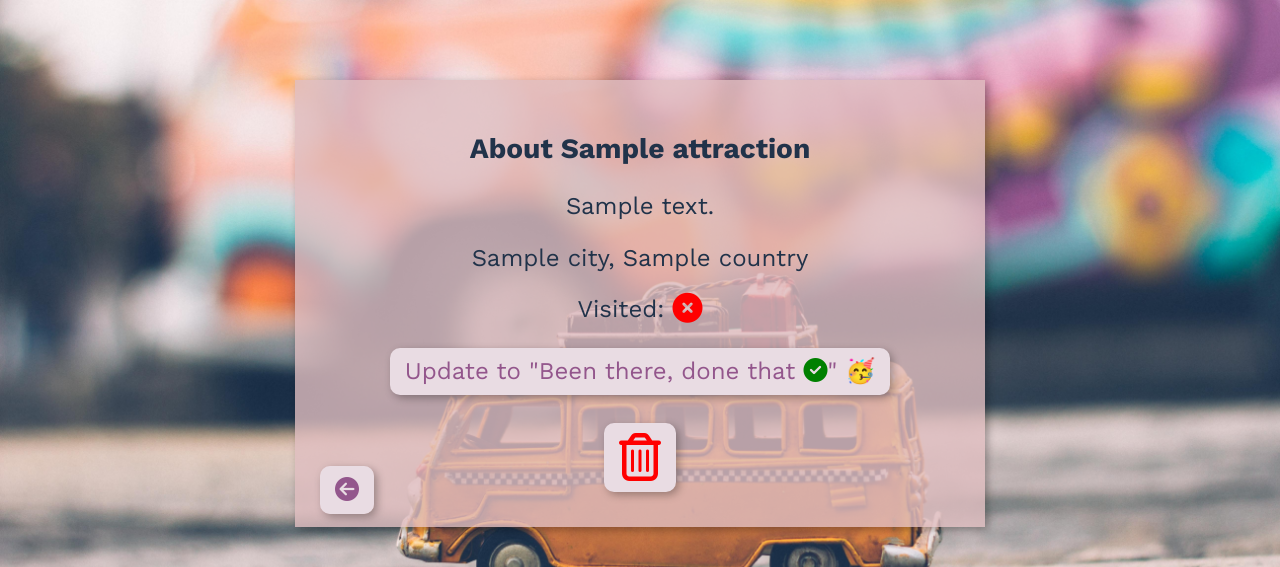
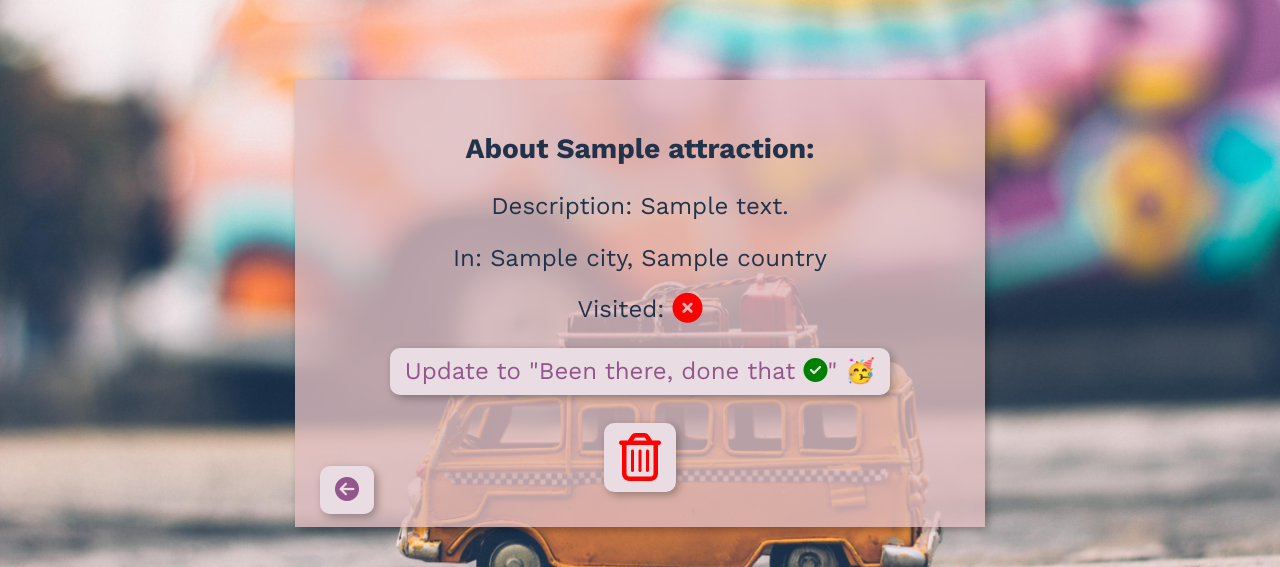
Before and after one commit to sandyysh221/travel_bucket_list_app_project, a Flask app: page /attractions/1 in a window 1280 px wide. Shown: the part 60-627 px from the top of the page. Run offline with Flask 2, Linux system fonts and the light colour scheme; a database or web service that is not in the repository returns one stand-in record (values such as "Sample title"); some libraries are stand-ins or nearby versions; some web fonts are replaced.

Commit message:
project done, still to be tidied up

```diff
--- a/app.py
+++ b/app.py
@@ -1,8 +1,8 @@
 from flask import Flask, render_template
 
-from controllers.country_controller import countries_blueprint
-from controllers.city_controller import cities_blueprint
-from controllers.attraction_controller import attractions_blueprint
+from controllers.countries_controller import countries_blueprint
+from controllers.cities_controller import cities_blueprint
+from controllers.attractions_controller import attractions_blueprint
 
 app = Flask(__name__)
 
--- a/controllers/country_controller.py
+++ b/controllers/countries_controller.py
@@ -43,7 +43,6 @@ def update_country(id):
     name = request.form["name"]
     region = request.form["region"]
     visited = False
-    print(visited)
     code = country_repository.select(id).code
     capital = request.form["capital"]
     country_update = Country(name, region, code, capital, visited, id)
--- a/static/style.css
+++ b/static/style.css
@@ -55,6 +55,10 @@ a {
 a:hover {
   text-decoration: underline;
   color: var(--accent-color);
+}
+
+h1 {
+  text-shadow: 1px 1px 2px rgba(0, 0, 0, 0.3);
 }
 
 blockquote {
--- a/templates/attractions/show.html
+++ b/templates/attractions/show.html
@@ -1,9 +1,9 @@
 {% extends 'base.html' %} {% block content %}
 
 <div class="detail-container">
-  <h3>About {{attraction.name}}</h3>
-  <p>{{attraction.description}}</p>
-  <p>{{attraction.city.name}}, {{attraction.city.country.name}}</p>
+  <h3>About {{attraction.name}}:</h3>
+  <p>Description: {{attraction.description}}</p>
+  <p>In: {{attraction.city.name}}, {{attraction.city.country.name}}</p>
   <p>
     Visited: {% if attraction.visited == True %}
     <i
```
Also changed, not shown: controllers/attractions_controller.py (renamed from controllers/attraction_controller.py), controllers/cities_controller.py (renamed from controllers/city_controller.py), templates/attractions/edit.html (added), templates/cities/edit.html (line endings or trailing spaces).
